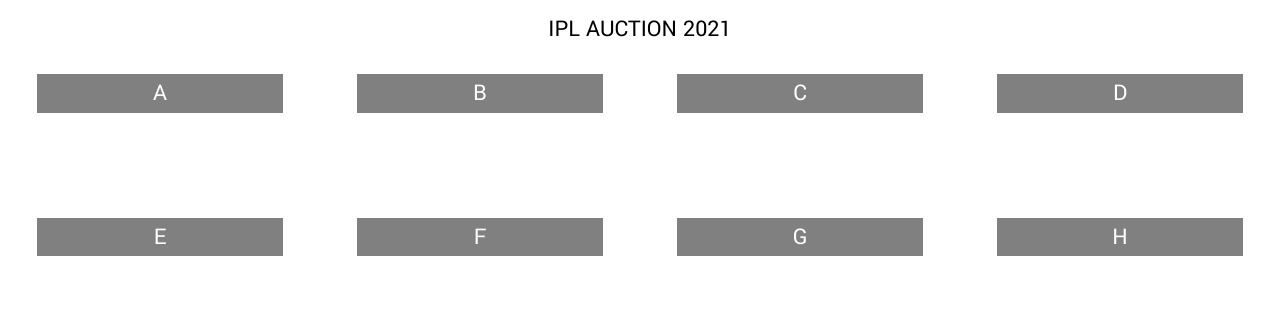
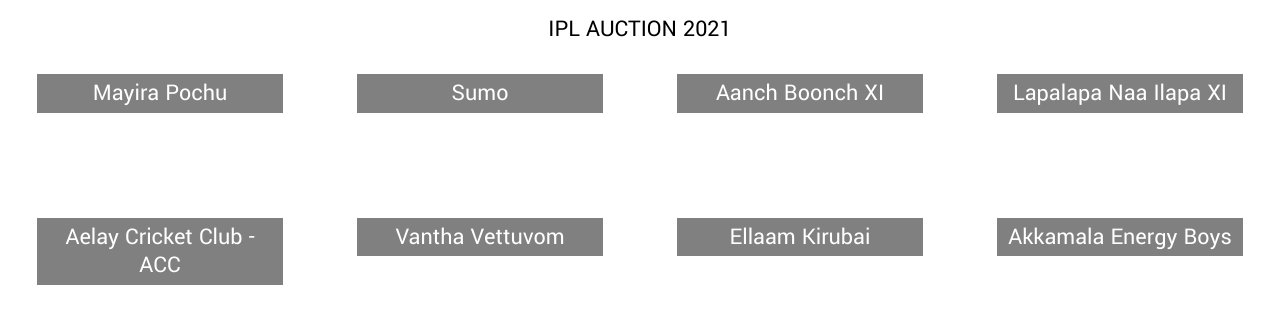
Before and after one commit to Kullsno2/IPLAuction, a website: page teamlist.html in a window 1280 px wide. Drawn offline with nearby package versions, Linux system fonts and the light colour scheme; no server answers.

Commit message:
Teamlist updated

```diff
--- a/teamlist.html
+++ b/teamlist.html
@@ -8,33 +8,68 @@
 
     <!-- Bootstrap CSS -->
     <link href="https://cdn.jsdelivr.net/npm/bootstrap@5.0.0-beta2/dist/css/bootstrap.min.css" rel="stylesheet" integrity="sha384-BmbxuPwQa2lc/FVzBcNJ7UAyJxM6wuqIj61tLrc4wSX0szH/Ev+nYRRuWlolflfl" crossorigin="anonymous">
-	<title>Team List - 2021</title>
+	<title>Auction 2021</title>
 	<script src="https://ajax.googleapis.com/ajax/libs/jquery/1.12.0/jquery.min.js"></script>
 
 	<link rel="icon" type="image/png" href="https://www.flaticon.com/svg/vstatic/svg/2865/2865142.svg?token=exp=1616004695~hmac=411da95970b3cb8f07fb85f1d8a8260c" >
 	<link rel="stylesheet" type="text/css" href="./css/style.css">
+<link rel="stylesheet" type="text/css" href="./css/confetti.css">
 	<link rel="preconnect" href="https://fonts.gstatic.com">
 	<link href="https://fonts.googleapis.com/css2?family=Yantramanav&display=swap" rel="stylesheet">
 	<script type="text/javascript" src="./js/script.js"></script>
+<script type="text/javascript" src="./js/confetti.js"></script>
+	<script src="https://cdn.jsdelivr.net/npm/canvas-confetti@1.4.0/dist/confetti.browser.min.js"></script>
 
 </head>
 
 <body>
-	<div class="container">
+	<div>
+	<!-- <canvas id="canvas" style="position: absolute;display: none;"></canvas> -->
+	<div class="container" style="position: relative;">
 		<h1 style="background-color: white;color:black;margin-top: 10px;">IPL AUCTION 2021</h1>
-
+<!-- 		<div class="row" id="bar">
+			<input class="col-lg-3" list="Player-datalist" type="text" id="searchBar" placeholder="Select Player">
+			<datalist id="Player-datalist"></datalist> -->
+			<!-- <select id="Player-dropdown" name="Player"></select> -->
+			<!-- <select class="col-lg-3" id="Team-dropdown" name="Team">
+				<option selected="true" disabled>Choose Team</option>
+				<option value="A">Mayira Pochu</option>
+				<option value="B">Sumo</option>
+				<option value="C">Aanch Boonch XI</option>
+				<option value="D">Lapalapa Naa Ilapa XI</option>
+				<option value="E">Aelay Cricket Club - ACC</option>
+				<option value="F">Vantha Vettuvom</option>
+				<option value="G">Ellaam Kirubai</option>
+				<option value="H">Akkamala Energy Boys</option>
+			</select>
+			<input class="col-lg-2" type="text" name="Price" id="Price" placeholder="Enter Price Sold">
+			<button class="col-lg-1" type="submit"  id="throw-confetti" onclick="submit()">SELL</button>
+			<div id="missing"></div>
+		</div> -->
 		<div class="row" id="top">
-			<div id="A" class="box col"><h1>A</h1></div>
-			<div id="B" class="box col"><h1>B</h1></div>
-			<div id="C" class="box col"><h1>C</h1></div>
-			<div id="D" class="box col"><h1>D</h1></div>
+			<div id="A" class="box col"><h1>Mayira Pochu</h1></div>
+			<div id="B" class="box col"><h1>Sumo</h1></div>
+			<div id="C" class="box col"><h1>Aanch Boonch XI</h1></div>
+			<div id="D" class="box col"><h1>Lapalapa Naa Ilapa XI</h1></div>
 		</div>
 		<div class="row" id="bottom">
-			<div id="E" class="box col"><h1>E</h1></div>
-			<div id="F" class="box col"><h1>F</h1></div>
-			<div id="G" class="box col"><h1>G</h1></div>
-			<div id="H" class="box col"><h1>H</h1></div>
+			<div id="E" class="box col"><h1>Aelay Cricket Club - ACC</h1></div>
+			<div id="F" class="box col"><h1>Vantha Vettuvom</h1></div>
+			<div id="G" class="box col"><h1>Ellaam Kirubai</h1></div>
+			<div id="H" class="box col"><h1>Akkamala Energy Boys</h1></div>
 		</div>
 	</div>
+</div>
+
+<!-- 	<div id="content">
+  Hello World
+  <br /> I love confetti!
+  <br />
+  <div class="buttonContainer">
+    <button id="stopButton">Stop Confetti</button>
+    <button id="startButton">Drop Confetti</button>
+  </div>
+</div>
+<div> -->
 </body>
 </html>
```
